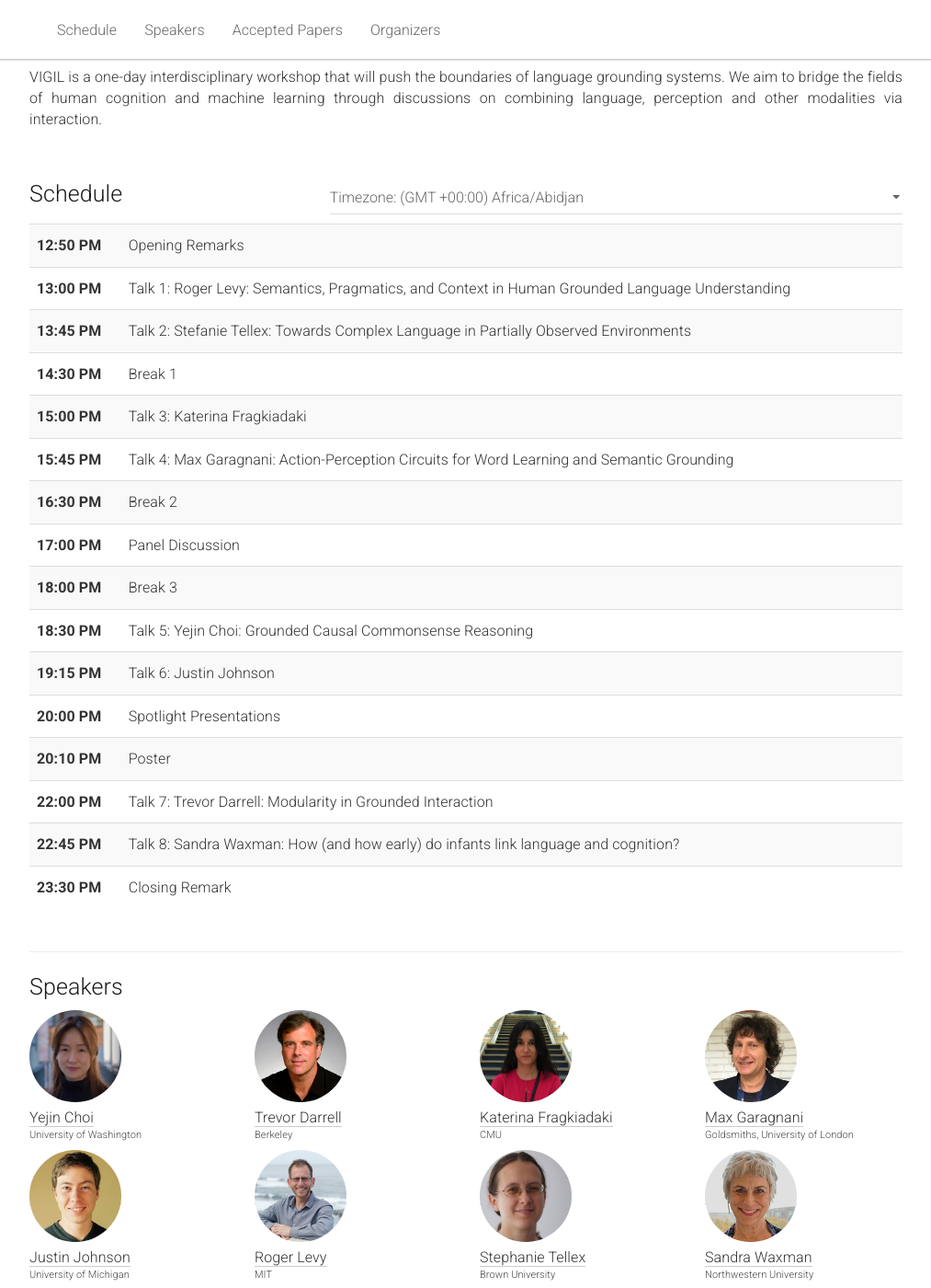
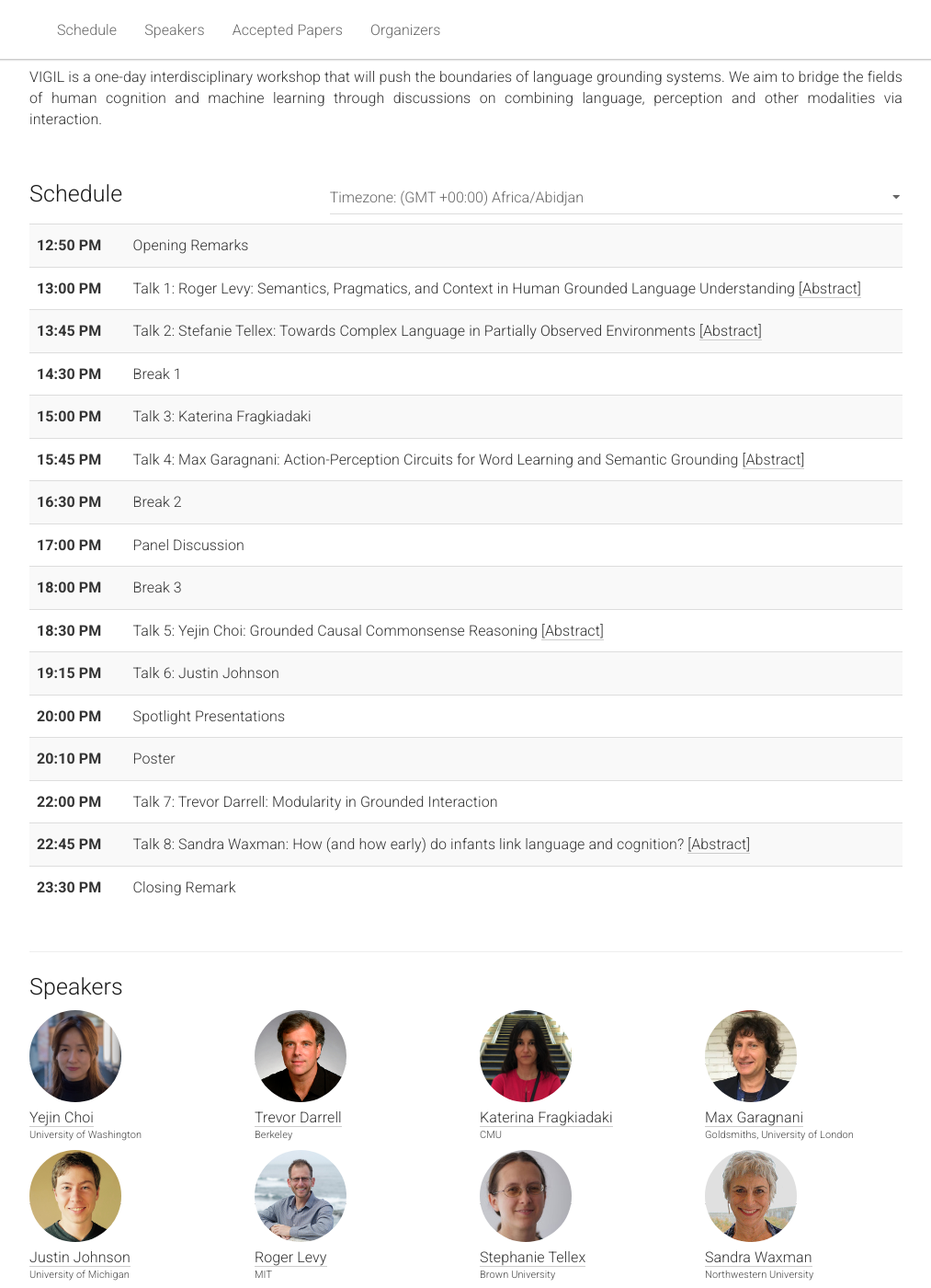
Before and after one commit to vigilworkshop/vigilworkshop.github.io, a Jekyll site: the page built from _pages/home.md, in a window 1280 px wide and 1400 px high, scrolled down 207 px. Shown: the whole window at 92% size, without its empty margins (133-1146 px from the left). Built offline with Jekyll 4.4.1, drawn with Linux system fonts in a browser that asks for light colours.

Commit message:
[master] add talk abstracts

```diff
--- a/_pages/home.md
+++ b/_pages/home.md
@@ -44,20 +44,51 @@ acknowledgements: ""
     <table class="table table-striped" id="schedule-table">
     <tbody>
     <tr> <th scope="row" data-time="08:50">08:50 AM</th> <td>Opening Remarks</td></tr>
-    <tr> <th scope="row" data-time="09:00">09:00 AM</th> <td>Talk 1: Roger Levy: Semantics, Pragmatics, and Context in Human Grounded Language Understanding</td></tr>
-    <tr> <th scope="row" data-time="09:45">09:45 AM</th> <td>Talk 2: Stefanie Tellex: Towards Complex Language in Partially Observed Environments</td></tr>
+    <tr> <th scope="row" data-time="09:00">09:00 AM</th> <td>
+      Talk 1: Roger Levy: Semantics, Pragmatics, and Context in Human Grounded Language Understanding
+      <a data-toggle="collapse" href="#schedule-talk1" aria-cexpanded="false" aria-controls="schedule-talk1">[Abstract]</a>
+      <div class="collapse" id="schedule-talk1">
+        Abstract: Computational systems for grounded language understanding have seen impressive advances over the last decade, due largely to advances in multimodal datasets, neural and symbolic modeling techniques, and computational power. But human meaning interpretation in grounded contexts remains far deeper and more sophisticated. In this talk I describe several recent studies in our research group that illustrate the subtlety and richness of human meaning interpretation using very simple, experimentally controlled utterances and visual grounding contexts. These studies shed light on the compositional structure of the semantic representations underlying human language comprehension, their relationship with the pragmatic inference mechanisms that support contextually conditioned interpretation, and the likely requirements for truly human-like language understanding in artificial systems.
+      </div>
+    </td></tr>
+    <tr> <th scope="row" data-time="09:45">09:45 AM</th> <td>
+      Talk 2: Stefanie Tellex: Towards Complex Language in Partially Observed Environments
+      <a data-toggle="collapse" href="#schedule-talk2" aria-cexpanded="false" aria-controls="schedule-talk2">[Abstract]</a>
+      <div class="collapse" id="schedule-talk2">
+        Abstract: Language is a signature of our species. It is the pathway through which we share the contents of our minds, imagine new ideas and ignite them in others. But how, and how early, do infants link language and thought?  How do they identify which signals are part of their language and discover how these are linked to fundamental representations of objects and events? Infants begin to forge this language-cognition interface in the first months of life. Even before they say their first words, listening to human language promotes core cognitive capacities, including object categorization and rule-learning. Moreover, this precocious link emerges from a broader template that initially includes vocalizations of non-human primates, but is rapidly tuned specifically to human vocalizations. I’ll describe an exquisitely timed developmental cascade, fueled by both ‘nature’ and ‘nurture’, leading infants to discover increasingly precise links between language and cognition, and use this link to learn about their world.
+      </div>
+    </td></tr>
     <tr> <th scope="row" data-time="10:30">10:30 AM</th> <td>Break 1</td></tr>
     <tr> <th scope="row" data-time="11:00">11:00 AM</th> <td>Talk 3: Katerina Fragkiadaki</td> </tr>
-    <tr> <th scope="row" data-time="11:45">11:45 AM</th> <td>Talk 4: Max Garagnani: Action-Perception Circuits for Word Learning and Semantic Grounding</td></tr>
+    <tr> <th scope="row" data-time="11:45">11:45 AM</th> <td>
+      Talk 4: Max Garagnani: Action-Perception Circuits for Word Learning and Semantic Grounding
+      <a data-toggle="collapse" href="#schedule-talk4" aria-cexpanded="false" aria-controls="schedule-talk4">[Abstract]</a>
+      <div class="collapse" id="schedule-talk4">
+        Abstract: Embodied semantic theories posit that word meaning is grounded in the perception and action systems of the human brain. Such theories are supported by a growing body of experimental results, indicating that processing of words belonging to specific semantic categories (e.g., visual object or motor action related, e.g. “sun” or “run”) leads to selective activation of corresponding modality-preferential areas.<br />
+        I highlight a deep, spiking neurocomputational architecture of the left-hemispheric fronto-temporal areas that has been used to simulate and explain putative brain processes underlying word learning and semantic grounding in action and perception. The model closely replicates neuroanatomical and neurobiological features of the relevant brain regions and implements exclusively mechanisms mimicking known cellular- and synaptic-level features of the mammalian cortex. Lastly I discuss some recent experimental evidence confirming the model’s main predictions and conclude by suggesting elements of a unifying theory for the emergence of cognition based on the spontaneous formation of cortically distributed action-perception circuits (APCs) in the brain.
+      </div>
+    </td></tr>
     <tr> <th scope="row" data-time="12:30">12:30 PM</th> <td>Break 2</td></tr>
     <tr> <th scope="row" data-time="13:00">13:00 PM</th> <td>Panel Discussion</td> </tr>
     <tr> <th scope="row" data-time="14:00">14:00 PM</th> <td>Break 3</td> </tr>
-    <tr> <th scope="row" data-time="14:30">14:30 PM</th> <td>Talk 5: Yejin Choi: Grounded Causal Commonsense Reasoning</td> </tr>
+    <tr> <th scope="row" data-time="14:30">14:30 PM</th> <td>
+      Talk 5: Yejin Choi: Grounded Causal Commonsense Reasoning
+      <a data-toggle="collapse" href="#schedule-talk5" aria-cexpanded="false" aria-controls="schedule-talk5">[Abstract]</a>
+      <div class="collapse" id="schedule-talk5">
+        Abstract: In this talk, we will consider Harnad’s symbol grounding problem from three different angles: learning the functional meaning of objects and actions through interactions in a 3D environment, learning the grounded meaning of more complex language by watching YouTube videos at extreme scale, and learning causal commonsense inferences of the visual scenes through a large-scale symbolic knowledge graph.
+      </div>
+    </td> </tr>
     <tr> <th scope="row" data-time="15:15">15:15 PM</th> <td>Talk 6: Justin Johnson</td> </tr>
     <tr> <th scope="row" data-time="16:00">16:00 PM</th> <td>Spotlight Presentations</td> </tr>
     <tr> <th scope="row" data-time="16:10">16:10 PM</th> <td>Poster</td> </tr>
     <tr> <th scope="row" data-time="18:00">18:00 PM</th> <td>Talk 7: Trevor Darrell: Modularity in Grounded Interaction</td> </tr>
-    <tr> <th scope="row" data-time="18:45">18:45 PM</th> <td>Talk 8: Sandra Waxman: How (and how early) do infants link language and cognition?</td> </tr>
+    <tr> <th scope="row" data-time="18:45">18:45 PM</th> <td>
+      Talk 8: Sandra Waxman: How (and how early) do infants link language and cognition?
+      <a data-toggle="collapse" href="#schedule-talk8" aria-cexpanded="false" aria-controls="schedule-talk8">[Abstract]</a>
+      <div class="collapse" id="schedule-talk8">
+        Abstract: Language is a signature of our species. It is the pathway through which we share the contents of our minds, imagine new ideas and ignite them in others. But how, and how early, do infants link language and thought?  How do they identify which signals are part of their language and discover how these are linked to fundamental representations of objects and events? Infants begin to forge this language-cognition interface in the first months of life. Even before they say their first words, listening to human language promotes core cognitive capacities, including object categorization and rule-learning. Moreover, this precocious link emerges from a broader template that initially includes vocalizations of non-human primates, but is rapidly tuned specifically to human vocalizations. I’ll describe an exquisitely timed developmental cascade, fueled by both ‘nature’ and ‘nurture’, leading infants to discover increasingly precise links between language and cognition, and use this link to learn about their world.
+      </div>
+    </td> </tr>
     <tr> <th scope="row" data-time="19:30">19:30 PM</th> <td>Closing Remark</td> </tr>
     </tbody>
     </table>
--- a/static/css/main.css
+++ b/static/css/main.css
@@ -98,6 +98,11 @@ pre {
   color: #333;
   font-size: 12px;
   line-height: 17px;
+}
+
+#schedule-table th {
+  min-width: 100px;
+  max-width: 100px;
 }
 
 #vimeo-embed {
```
